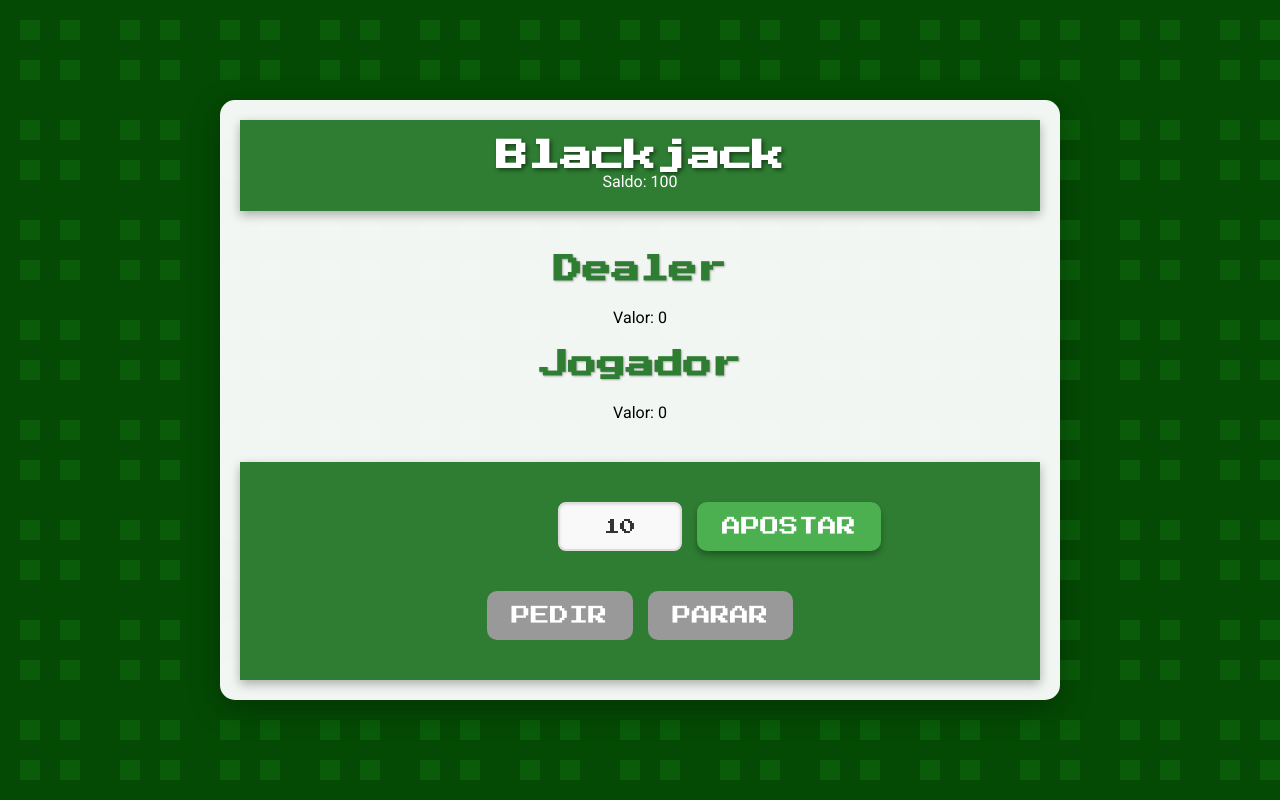
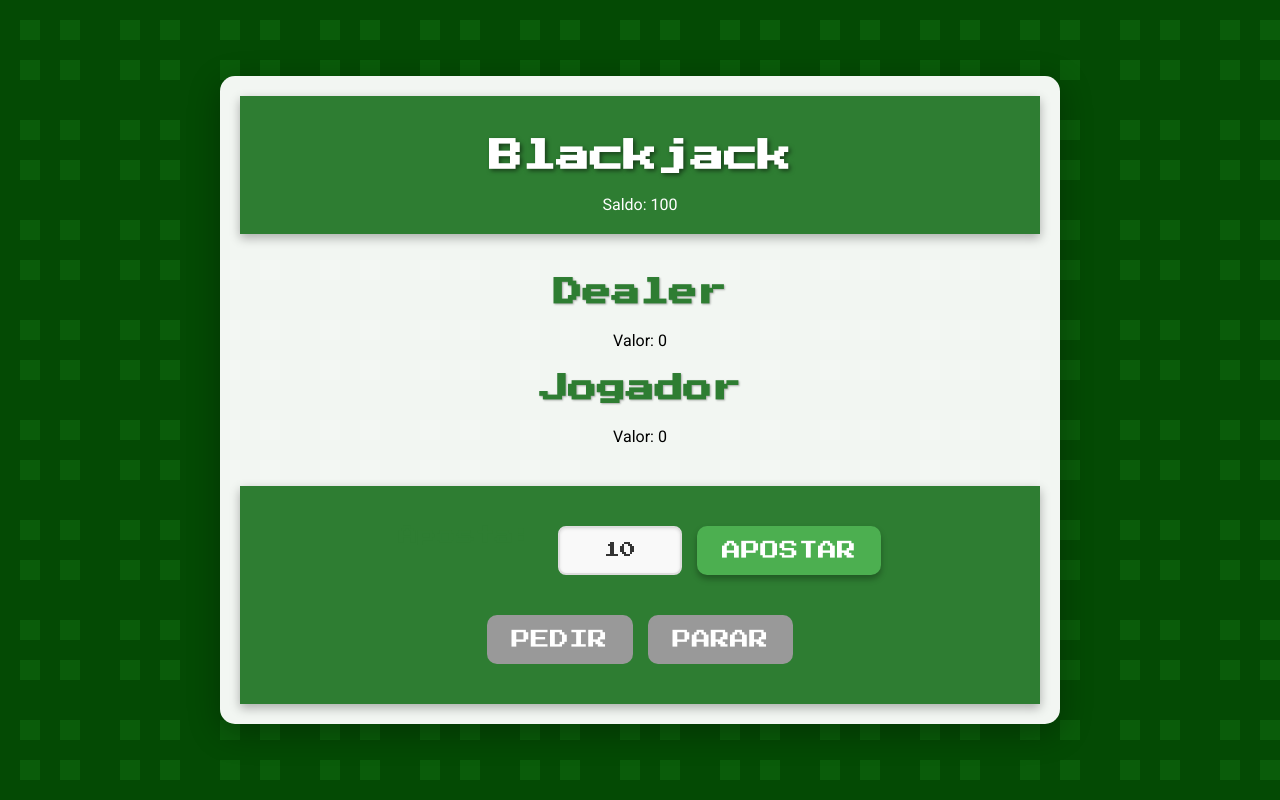
Before and after one commit to geickoliveira/blackjack-telegram, a plain HTML site: page index.html in a window 1280 px wide. Drawn offline with Linux system fonts and the light colour scheme.

Commit message:
Update style.css

```diff
--- a/style.css
+++ b/style.css
@@ -39,8 +39,8 @@ footer {
 }
 
 header h1 {
-    margin: 0;
-    font-size: 2em;
+    margin: 01;
+    font-size: 2.1em;
     font-family: 'Press Start 2P', cursive;
     text-shadow: 2px 2px 4px rgba(0, 0, 0, 0.5);
 }
```
